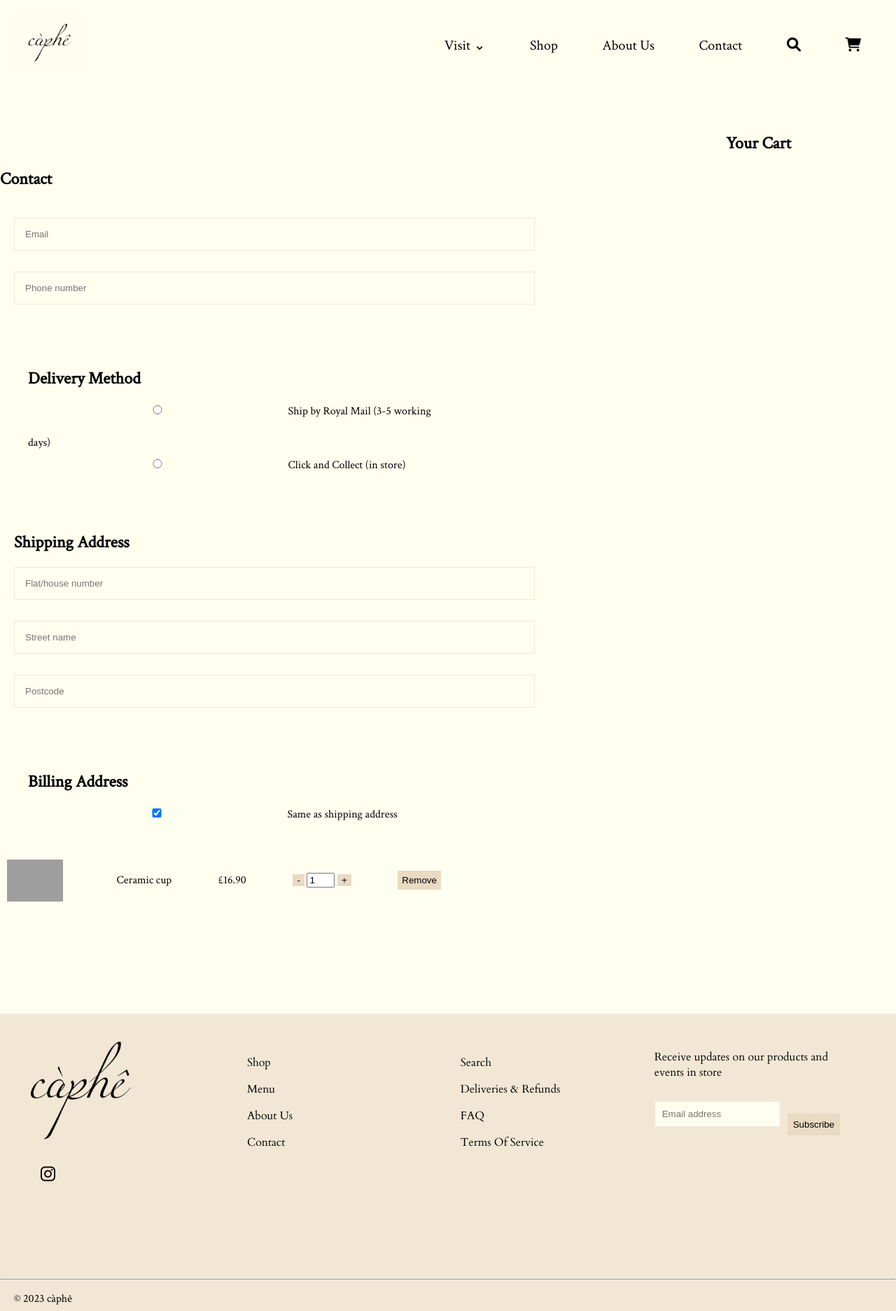
After one commit to hihaianh/cafe-site, a PHP site: page /cart.html in a window 1280 px wide. The commit adds this page. Shown: the whole page at 70% size. Run offline with PHP 8.4, Linux system fonts and the light colour scheme; grey boxes are pictures that could not be loaded.

```diff
--- /dev/null
+++ b/cart.html
@@ -0,0 +1,79 @@
+<!DOCTYPE html>
+<html lang="en">
+<head>
+    <meta charset="UTF-8">
+    <meta name="viewport" content="width=device-width, initial-scale=1.0">
+    <title>Document</title>
+    <link rel="preconnect" href="https://fonts.googleapis.com" />
+    <link rel="preconnect" href="https://fonts.gstatic.com" crossorigin />
+    <link
+      href="https://fonts.googleapis.com/css2?family=Crimson+Text:ital@0;1&family=Roboto&display=swap"
+      rel="stylesheet"
+    />
+    <link rel="preconnect" href="https://fonts.googleapis.com">
+    <link rel="preconnect" href="https://fonts.gstatic.com" crossorigin>
+    <link href="https://fonts.googleapis.com/css2?family=Cardo:ital@0;1&display=swap" rel="stylesheet">
+    <link rel="stylesheet" href="https://cdnjs.cloudflare.com/ajax/libs/font-awesome/6.0.0-beta3/css/all.min.css">
+    <link rel="stylesheet" href="styles.css" />
+</head>
+<body>
+    <header id="header" class="header"></header>
+    <h2 id="shoppingCart">Your Cart</h2>
+
+    <div class="allFormsOnLeft">
+        <h2>Contact</h2>
+        <form id="contact">
+            <input type="text" name="email" id="email" placeholder="Email" required>
+            <input type="text" name="phonenumber" id="phonenumber" placeholder="Phone number" required>
+        </form>
+
+        <form id="deliveryMethod">
+            <h2>Delivery Method</h2>
+            <div class= deliveryOption>
+            <input type="radio" name="delivery" id="ship" value="ship">
+            <label for="ship">Ship by Royal Mail (3-5 working days)</label>
+            </div>
+            <div class= deliveryOption>
+            <input type="radio" name="delivery" id="collect" value="collect">
+            <label for="collect">Click and Collect (in store)</label>
+            </div>
+        </form>
+
+        <form id="shippingAddress">
+            <h2>Shipping Address</h2>
+            <input type="text" name="firstLine" id="firstLine" placeholder="Flat/house number" required>
+            <input type="text" name="secondLine" id="secondLine" placeholder="Street name" required>
+            <input type="text" name="thirdLine" id="thirdLine" placeholder="Postcode" required>
+        </form>
+
+        <form id="billingAddress">
+            <h2>Billing Address</h2>
+            <input type="checkbox" name="sameAsBilling" id="sameAsBilling" checked>
+            <label for="sameAsBilling">Same as shipping address</label>
+        </form>
+    </div>
+
+
+    <div class="cartContainer">
+
+
+
+        <div id="cartProducts"></div>
+            <div class="cart-product">
+                <img src="./images/ceramic-cup.jpg" alt="ceramic cup">
+                <p>Ceramic cup</p>
+                <p>£16.90</p>
+                <div class="quantity">
+                    <button id="decrementBtn">-</button>
+                    <input type="number" id="quantityInput" value="1" min="1">
+                    <button id="incrementBtn">+</button>
+                </div>
+                <button id="removeBtn" onclick="removeFromCart('Ceramic cup')">Remove</button>
+            </div>
+    </div>
+
+    <footer id="footer" class="footer"></footer>
+    <script src="main.js"></script>
+    <script src="products.js"></script>
+</body>
+</html>
--- a/index.html
+++ b/index.html
@@ -106,7 +106,7 @@
         <div class="card-body">
           <h5 class="card-title">Ceramic Cup</h5>
           <p class="card-text">£16.90</p>
-          <a href="#" class="btn btn-primary">Add To Cart</a>
+          <a href="#" class="btn btn-primary" id="add-to-cart">Add To Cart</a>
         </div>
       </div>
       <div class="card" style="width: 30%;">
@@ -114,7 +114,7 @@
         <div class="card-body">
           <h5 class="card-title">Drip Coffee Set</h5>
           <p class="card-text">£32.00</p>
-          <a href="#" class="btn btn-primary">Add To Cart</a>
+          <a href="#" class="btn btn-primary" id="add-to-cart">Add To Cart</a>
       </div>
     </div>
         <div class="card" style="width: 30%;">
@@ -122,7 +122,7 @@
           <div class="card-body">
             <h5 class="card-title">Robusta Coffee Beans</h5>
             <p class="card-text">£8.80</p>
-            <a href="#" class="btn btn-primary">Add To Cart</a>
+            <a href="#" class="btn btn-primary" id="add-to-cart">Add To Cart</a>
           </div>
         </div>
       </div>
--- a/main.js
+++ b/main.js
@@ -20,7 +20,7 @@ header.innerHTML = `<nav>
         </a>
       </li>
       <li>
-        <a href="#">
+        <a href="cart.html">
           <i class="fas fa-shopping-cart" style="color: #000000;"></i>
         </a>
       </li>
@@ -50,7 +50,7 @@ header.innerHTML = `<nav>
         </a>
       </li>
       <li>
-        <a href="#">
+        <a href="cart.html">
           <i class="fas fa-shopping-cart" style="color: #000000;"></i>
         </a>
       </li>
@@ -162,3 +162,67 @@ function performSearch() {
   //search a list of items / fetch results from an API
 
 }
+
+// Step 1: Add event listeners to "Add to Cart" buttons
+// Step 2: Shopping Cart data structure (array to store cart items)
+// Step 3: Function to add items to the cart
+// Check if the item already exists in the cart
+// If item already exists, increase its quantity
+// If item does not exist, add it to the cart
+// Update cart display
+
+let cart = [];
+
+function addToCart(product) {
+  let existingItem = cartItems.find((item) =>
+    item.name === product.name
+  )
+  if (existingItem) {
+    existingItem.quantity++
+  } else {
+    cartItems.push({
+      id: product.id,
+      name: product.name,
+      price: product.price,
+      quantity: 1,
+      image: product.image,
+    })
+  }
+  localStorage.setItem('cartItems', JSON.stringify(cartItems))
+}
+
+function removeFromCart(name) {
+  // Filter out the item with the provided name from the cart array
+  let cart = cartItems.filter((item) => item.name !== name);
+  // Save the updated cartItems to localStorage
+  localStorage.setItem('cartItems', JSON.stringify(cartItems));
+
+  // Call the renderCartProducts function to update the cart display
+  renderCartProducts(cartItems);
+}
+
+//quantity counter
+document.addEventListener('DOMContentLoaded', function() {
+  const decrementBtn = document.getElementById('decrementBtn')
+  const incrementBtn = document.getElementById('incrementBtn')
+  const quantityInput = document.getElementById('quantityInput')
+
+  decrementBtn.addEventListener('click', decrement);
+  incrementBtn.addEventListener('click', increment);
+
+})
+
+//parseint parses a string argument to an integer
+function increment() {
+  let currentQuantity = parseInt(quantityInput.value)
+  quantityInput.value = currentQuantity + 1
+}
+
+function decrement() {
+  let currentQuantity = parseInt(quantityInput.value)
+  if (currentQuantity > 1) {
+      quantityInput.value = currentQuantity - 1
+  }
+}
+
+//de;ete item off cart btn + functionality]
--- a/styles.css
+++ b/styles.css
@@ -765,3 +765,70 @@ footer p {
     width: 75%;
     outline: none;
 }
+
+/* cart.html */
+
+#shoppingCart {
+    text-align: right;
+    margin-right: 150px;
+    margin-top: 60px;
+}
+
+#deliveryMethod {
+    display: inline-block;
+    margin-left: 20px;
+    width: 50%;
+}
+
+.deliveryOption {
+    margin-top: 10px;
+}
+
+#billingAddress {
+    display: inline-block;
+    width: 50%;
+    margin-left: 20px;
+}
+
+#cartProducts {
+    display: flex;
+    flex-wrap: wrap;
+    align-items: right;
+    text-align: right;
+}
+
+.cart-product {
+    width: 50%;
+    display: flex;
+    align-items: center;
+    justify-content: space-between;
+    padding: 10px;
+}
+
+.cart-product img {
+    max-width: 80px;
+    margin-right: 10px;
+}
+
+.cart-product p {
+    margin: 0;
+}
+
+.quantity input[type="number"] {
+    width: 40px;
+}
+
+#decrementBtn, #incrementBtn, #removeBtn {
+    background-color: #e9dac3;
+    border: none;
+}
+
+#removeBtn {
+    padding: 6px;
+}
+
+@media screen and (max-width: 600px) {
+    .cart-product {
+        width: 100%;
+    }
+}
```
Also changed, not shown: products.js (+107 -6 lines), results.html (+3 -8 lines), shop.html (+6 -6 lines).
